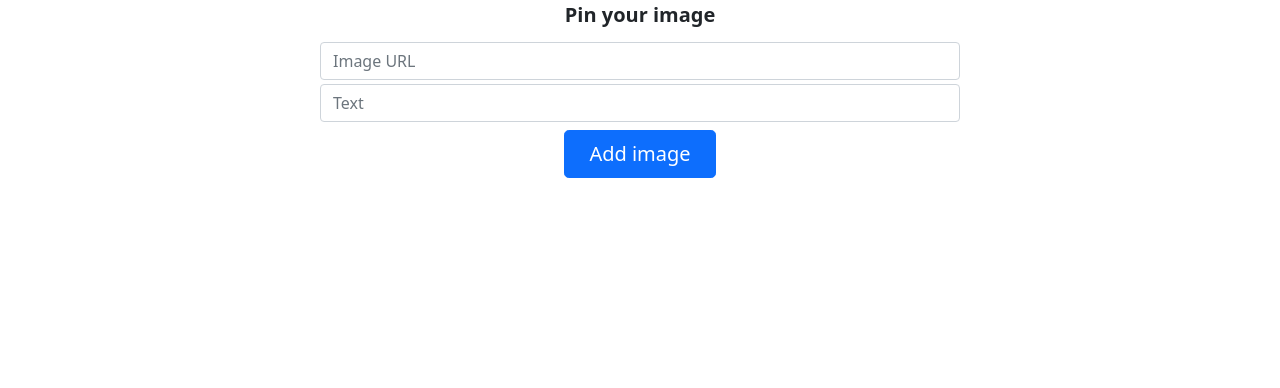
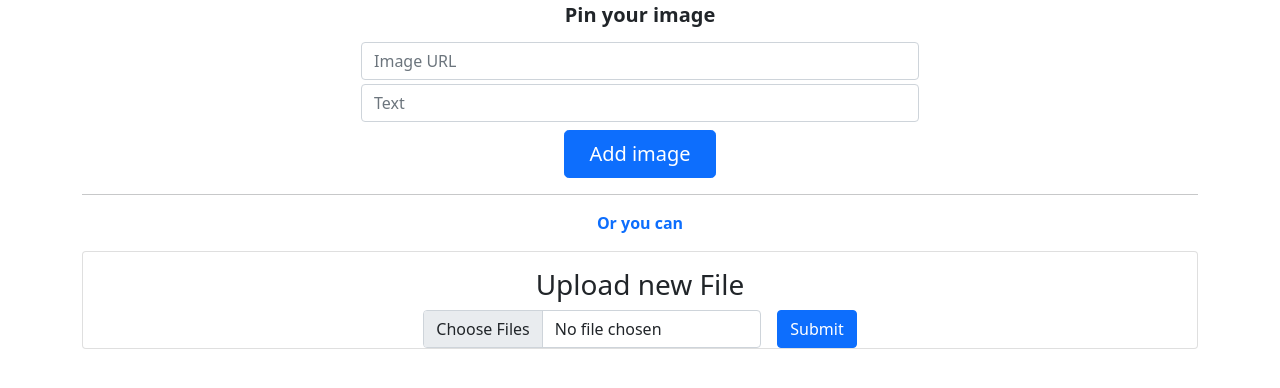
Before and after one commit to hungle00/flask-mini-pinterest, a Flask app: page /pins/new in a window 1280 px wide. Shown: the part 56-444 px from the top of the page. Run offline with Flask 2, Linux system fonts and the light colour scheme; the visitor is signed in with stand-in values (Sample User, id 1); some libraries are stand-ins or nearby versions.

Commit message:
add python-dotenv, upload image as a pin

```diff
--- a/app.py
+++ b/app.py
@@ -29,6 +29,11 @@ def login_required(f):
             return f(*args, **kwargs)
         return redirect(url_for('index'))
     return decorated_function
+
+def current_user():
+    username = session['user']
+    user = User.query.filter_by(username=username).first()
+    return user
 
 @app.route('/signup', methods=['GET', 'POST'])
 def signup():
@@ -87,8 +92,9 @@ def logout():
 
 ##### CRUD PINS #####
 @app.route('/pins/new')
+@login_required
 def new():
-    return render_template('new.html')
+    return render_template('newpin.html')
 
 
 @app.route('/pins', methods=['POST'])
@@ -99,7 +105,7 @@ def post_image():
     image_text = request.form.get('image_text')
 
     if user_name and image_url and image_text:
-        this_pin = Pin(title=image_text, image_url=image_url)
+        this_pin = Pin(title=image_text, image_url=image_url, pin_by=current_user())
         db.session.add(this_pin)
         db.session.commit()
         # return render_template('show.html', this_pin=this_pin)
@@ -151,8 +157,10 @@ def upload_photos():
     for file in request.files.getlist("photos"):
         try:
             blob_storage.upload_blob(file) # upload the file to the container using the filename as the blob name
-            file_name = blob_storage.image_url(file)
-            print(file_name)
+            file_url = blob_storage.image_url(file)
+            new_pin = Pin(title='Upload file', image_url=file_url, pin_by=current_user())
+            db.session.add(new_pin)
+            db.session.commit()
         except Exception as e:
             print(e)
             print("Ignoring duplicate filenames")  # ignore duplicate filenames
--- a/config.py
+++ b/config.py
@@ -1,4 +1,6 @@
 import os
+from dotenv import load_dotenv
+load_dotenv()
 
 DB_PATH = os.path.join(os.path.dirname(__file__), 'pin.db')
 SECRET_KEY = 'development key' # keep this key secret during production
--- a/requirements.txt
+++ b/requirements.txt
@@ -3,3 +3,4 @@ Flask-Login==0.5.0
 Flask-SQLAlchemy==2.5.1
 azure-storage-blob==12.9.0
 azure-cognitiveservices-vision-computervision==0.9.0
+python-dotenv==0.19.2
--- a/templates/new.html
+++ /dev/null
@@ -1,21 +0,0 @@
-{% extends 'layout.html' %}
-
-{% block content %}
-<main>
-   <form action="/pins" method="POST">
-      <div class="col-md-6 mx-auto text-center">
-        <label for="name" class="form-label fw-bold fs-5">Pin your image</label>
-        <div class="d-grid gap-2 d-sm-flex justify-content-sm-center align-items-center my-1">
-          <input type="text" class="form-control" name="image_url" placeholder="Image URL" />
-        </div>
-        <div class="d-grid gap-2 d-sm-flex justify-content-sm-center align-items-center my-1">
-          <input type="text" class="form-control" name="image_text" placeholder="Text" />
-        </div>
-        <div class="d-grid gap-2 d-sm-flex justify-content-sm-center my-2">
-          <button type="submit" class="btn btn-primary btn-lg px-4 gap-3">Add image</button>
-        </div>
-      </div>
-    </form>
-
-</main>
-{% endblock %}
--- a/templates/newpin.html
+++ b/templates/newpin.html
@@ -1,11 +1,36 @@
 {% extends 'layout.html' %}
 
 {% block content %}
-<main>
-  <div class="px-4 py-3 my-2 text-center">
-      <img class="d-block mx-auto mb-4" src='{{ new_pin["image_url"] }}' width="350" height="auto"/>
-      <h2 class="display-6 fw-bold">{{ new_pin["title"] }}</h2>
-      <a href="{{ url_for('index') }}" class="btn btn-primary btn-lg px-4 gap-3">Back home</a>
+<main class="container">
+   <form action="/pins" method="POST">
+      <div class="col-md-6 mx-auto text-center">
+        <label for="name" class="form-label fw-bold fs-5">Pin your image</label>
+        <div class="d-grid gap-2 d-sm-flex justify-content-sm-center align-items-center my-1">
+          <input type="text" class="form-control" name="image_url" placeholder="Image URL" />
+        </div>
+        <div class="d-grid gap-2 d-sm-flex justify-content-sm-center align-items-center my-1">
+          <input type="text" class="form-control" name="image_text" placeholder="Text" />
+        </div>
+        <div class="d-grid gap-2 d-sm-flex justify-content-sm-center my-2">
+          <button type="submit" class="btn btn-primary btn-lg px-4 gap-3">Add image</button>
+        </div>
+      </div>
+    </form>
+    <hr>
+    <p class="fw-bold text-primary text-center">
+      Or you can
+    </p>
+    <div class="card" style="margin: 1em 0; padding: 1em 0 0 0; align-items: center;">
+      <h3>Upload new File</h3>
+      <div class="form-group">
+          <form method="post" action="/upload-photos"
+              enctype="multipart/form-data">
+              <div style="display: flex;">
+                  <input type="file" accept=".png, .jpeg, .jpg, .gif" name="photos" multiple class="form-control" style="margin-right: 1em;">
+                  <input type="submit" class="btn btn-primary">
+              </div>
+          </form>
+      </div>
   </div>
 </main>
 {% endblock %}
```
Also changed, not shown: README.md, 1 other file.
